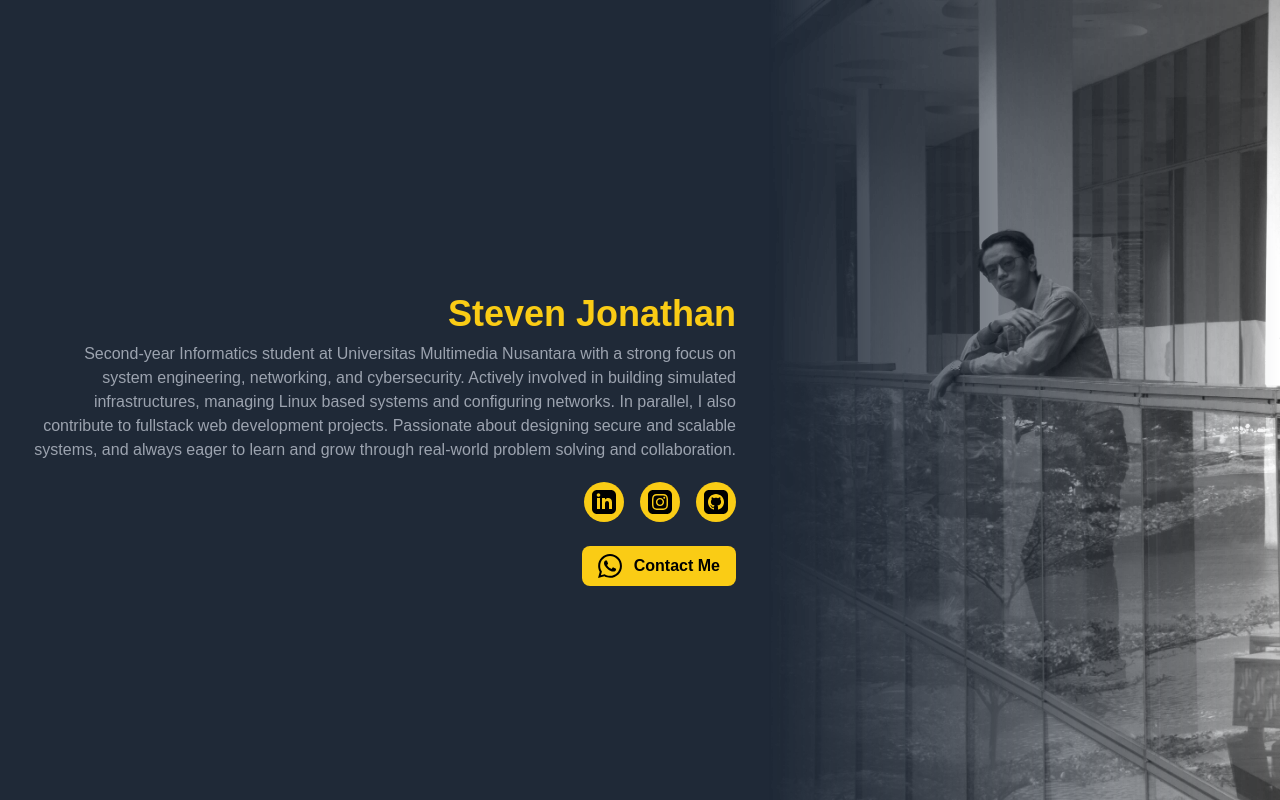
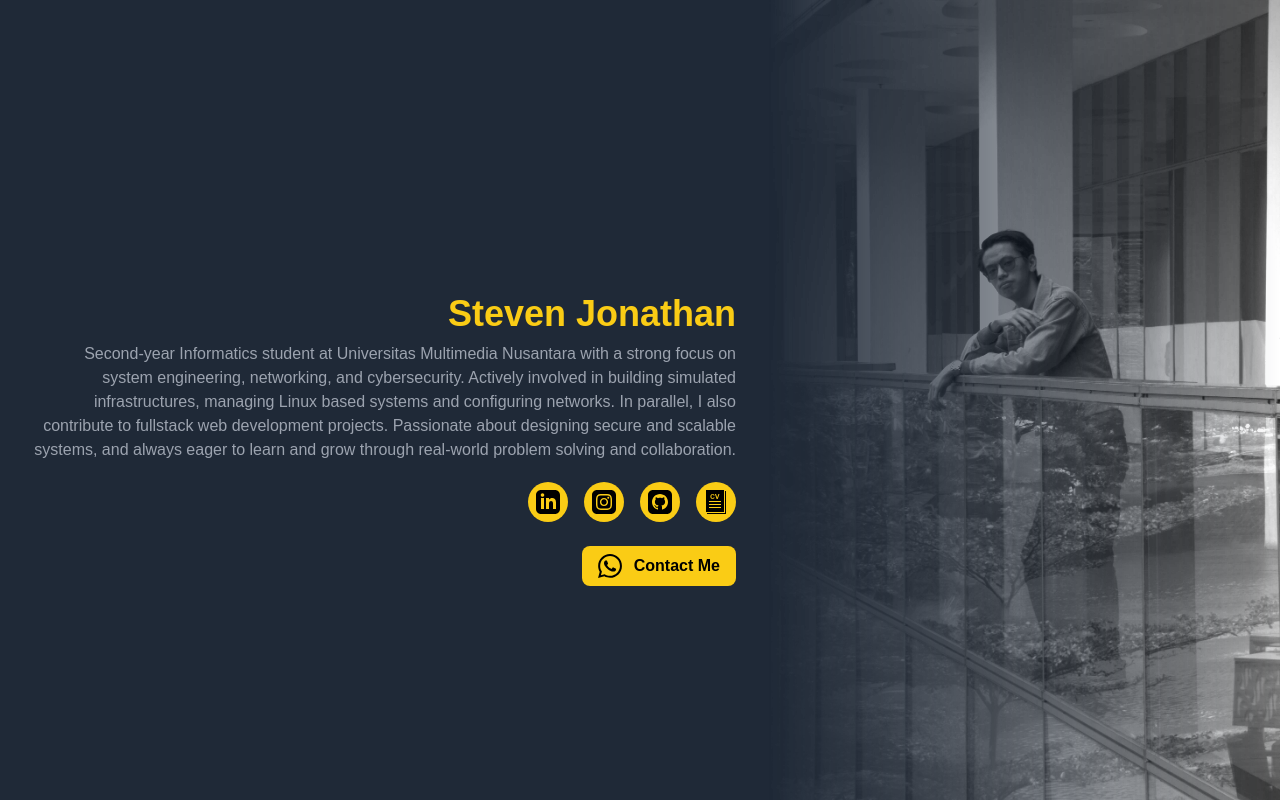
Before and after one commit to stevjoo/personal-website, a React (Create React App) app: page / in a window 1280 px wide. Built offline with nearby package versions, Linux system fonts and the light colour scheme.

Commit message:
Tambahin CV

```diff
--- a/src/App.js
+++ b/src/App.js
@@ -155,7 +155,7 @@ function App() {
               </motion.div>
             </a>
 
-            {/* <a href="#">
+            <a href="/CV.pdf" target="_blank">
               <motion.div
                 initial={{ x: "-500%", opacity: 0, rotate: -140 }}
                 animate={{ x: 0, opacity: 1, rotate: 0 }}
@@ -187,7 +187,7 @@ function App() {
                 </motion.button>
               </motion.div>
             </a>
-            */}
+
           </div>
 
           <a target="_blank" href="https://wa.me/REMOVED">
```
Also changed, not shown: src/foto/background.png (deleted), src/foto/background2.png (deleted).
